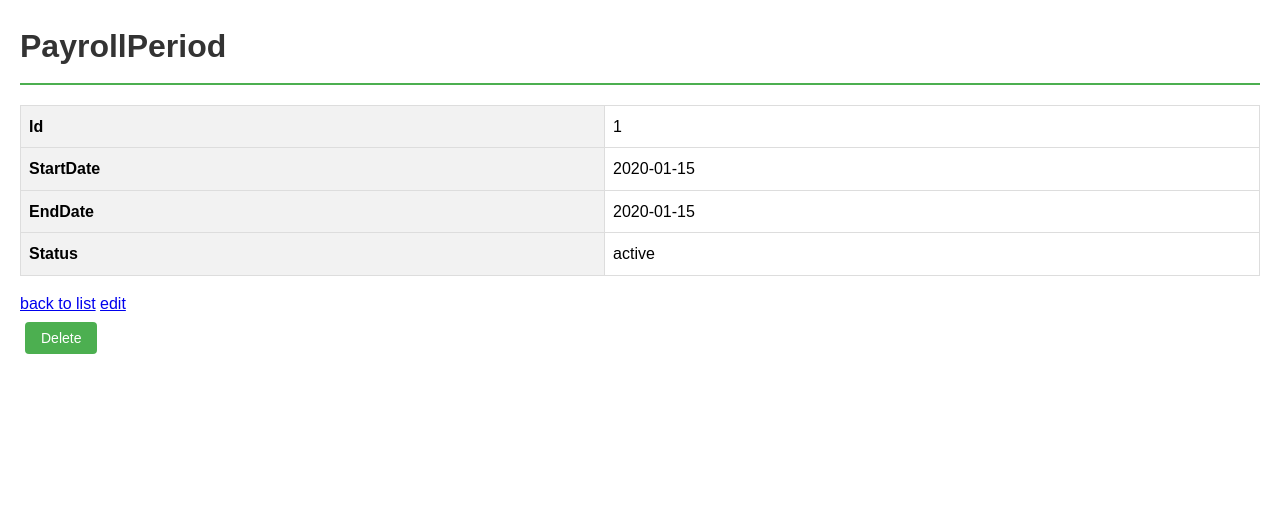
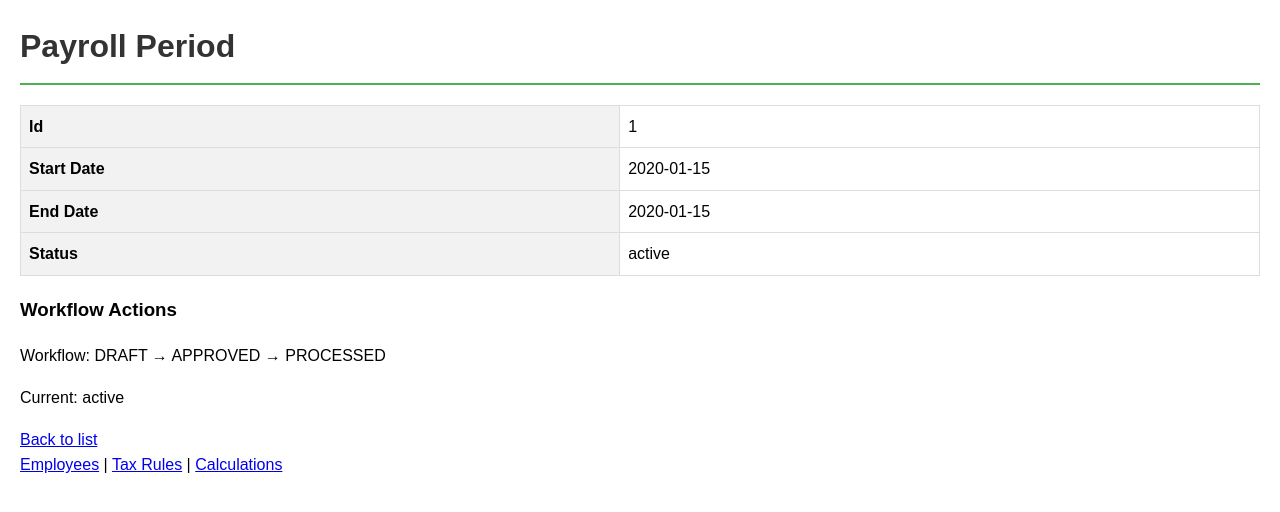
Before and after one commit to totalslay/4th-year-task, a Symfony app: template fckahh_project_4/templates/payroll_period/show.html.twig in a window 1280 px wide. Shown: the top 512 px of the page. Run offline with Twig, Linux system fonts and the light colour scheme; the template is opened without the code that fills it: most values are stand-ins (such as "Sample title", 1, 10 or a date in 2020); some libraries are stand-ins or nearby versions.

Commit message:
workflow web interface

```diff
--- a/fckahh_project_4/templates/payroll_period/show.html.twig
+++ b/fckahh_project_4/templates/payroll_period/show.html.twig
@@ -1,34 +1,79 @@
 {% extends 'base.html.twig' %}
 
-{% block title %}PayrollPeriod{% endblock %}
+{% block title %}Payroll Period {{ payroll_period.id }}{% endblock %}
 
 {% block body %}
-    <h1>PayrollPeriod</h1>
+    <h1>Payroll Period</h1>
 
-    <table class="table">
+    <table>
         <tbody>
             <tr>
                 <th>Id</th>
                 <td>{{ payroll_period.id }}</td>
             </tr>
             <tr>
-                <th>StartDate</th>
+                <th>Start Date</th>
                 <td>{{ payroll_period.startDate ? payroll_period.startDate|date('Y-m-d') : '' }}</td>
             </tr>
             <tr>
-                <th>EndDate</th>
+                <th>End Date</th>
                 <td>{{ payroll_period.endDate ? payroll_period.endDate|date('Y-m-d') : '' }}</td>
             </tr>
             <tr>
                 <th>Status</th>
-                <td>{{ payroll_period.status }}</td>
+                <td>
+                    {% if payroll_period.status == 'DRAFT' %}
+                        DRAFT
+                    {% elseif payroll_period.status == 'APPROVED' %}
+                        APPROVED
+                    {% elseif payroll_period.status == 'PROCESSED' %}
+                        PROCESSED
+                    {% else %}
+                        {{ payroll_period.status }}
+                    {% endif %}
+                </td>
             </tr>
         </tbody>
     </table>
 
-    <a href="{{ path('app_payroll_period_index') }}">back to list</a>
+    <h3>Workflow Actions</h3>
 
-    <a href="{{ path('app_payroll_period_edit', {'id': payroll_period.id}) }}">edit</a>
+    {% if payroll_period.canApprove() %}
+        <form method="post" action="{{ path('app_payroll_period_approve', {'id': payroll_period.id}) }}">
+            <input type="hidden" name="_token" value="{{ csrf_token('approve' ~ payroll_period.id) }}">
+            <button type="submit" onclick="return confirm('Approve this payroll period?');">
+                Approve
+            </button>
+        </form>
+    {% endif %}
 
-    {{ include('payroll_period/_delete_form.html.twig') }}
+    {% if payroll_period.canProcess() %}
+        <form method="post" action="{{ path('app_payroll_period_process', {'id': payroll_period.id}) }}">
+            <input type="hidden" name="_token" value="{{ csrf_token('process' ~ payroll_period.id) }}">
+            <button type="submit" onclick="return confirm('Process this payroll period? This will finalize it.');">
+                Process
+            </button>
+        </form>
+    {% endif %}
+
+    <p>Workflow: DRAFT → APPROVED → PROCESSED</p>
+    <p>Current: {{ payroll_period.status }}</p>
+
+    <div>
+        <a href="{{ path('app_payroll_period_index') }}">Back to list</a>
+
+        {% if payroll_period.canEdit() %}
+            <a href="{{ path('app_payroll_period_edit', {'id': payroll_period.id}) }}">Edit</a>
+        {% endif %}
+    </div>
+
+    {% if payroll_period.canDelete() %}
+        {{ include('payroll_period/_delete_form.html.twig') }}
+    {% endif %}
+
+    <div>
+        <a href="{{ path('app_employee_index') }}">Employees</a> |
+        <a href="{{ path('app_tax_rule_index') }}">Tax Rules</a> |
+        <a href="{{ path('complex_calc') }}">Calculations</a>
+    </div>
 {% endblock %}
```
Also changed, not shown: fckahh_project_4/src/Controller/PayrollPeriodController.php (+63 -0 lines), fckahh_project_4/src/Entity/PayrollPeriod.php (+48 -0 lines), fckahh_project_4/templates/payroll_period/index.html.twig (+29 -10 lines).
